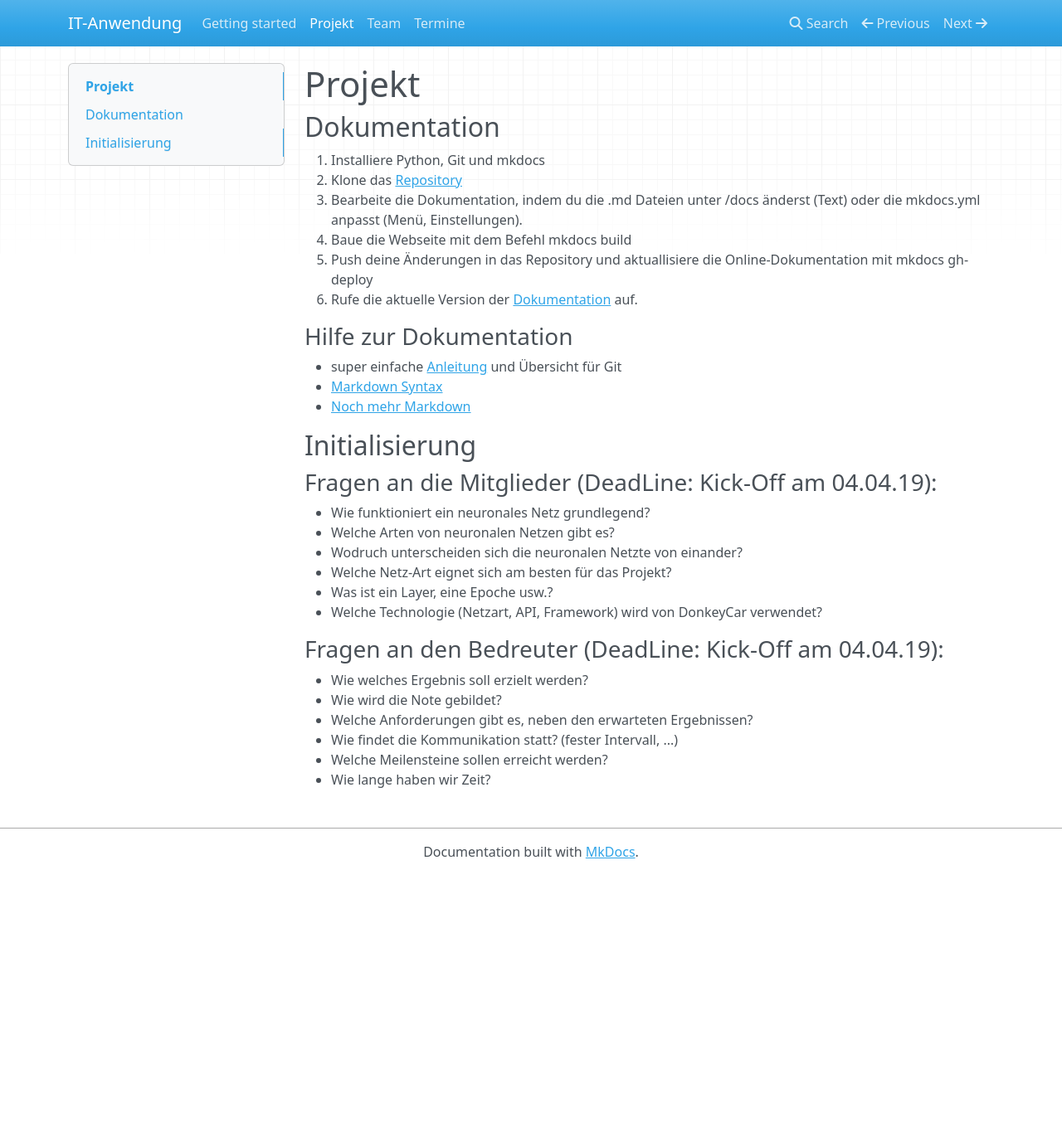
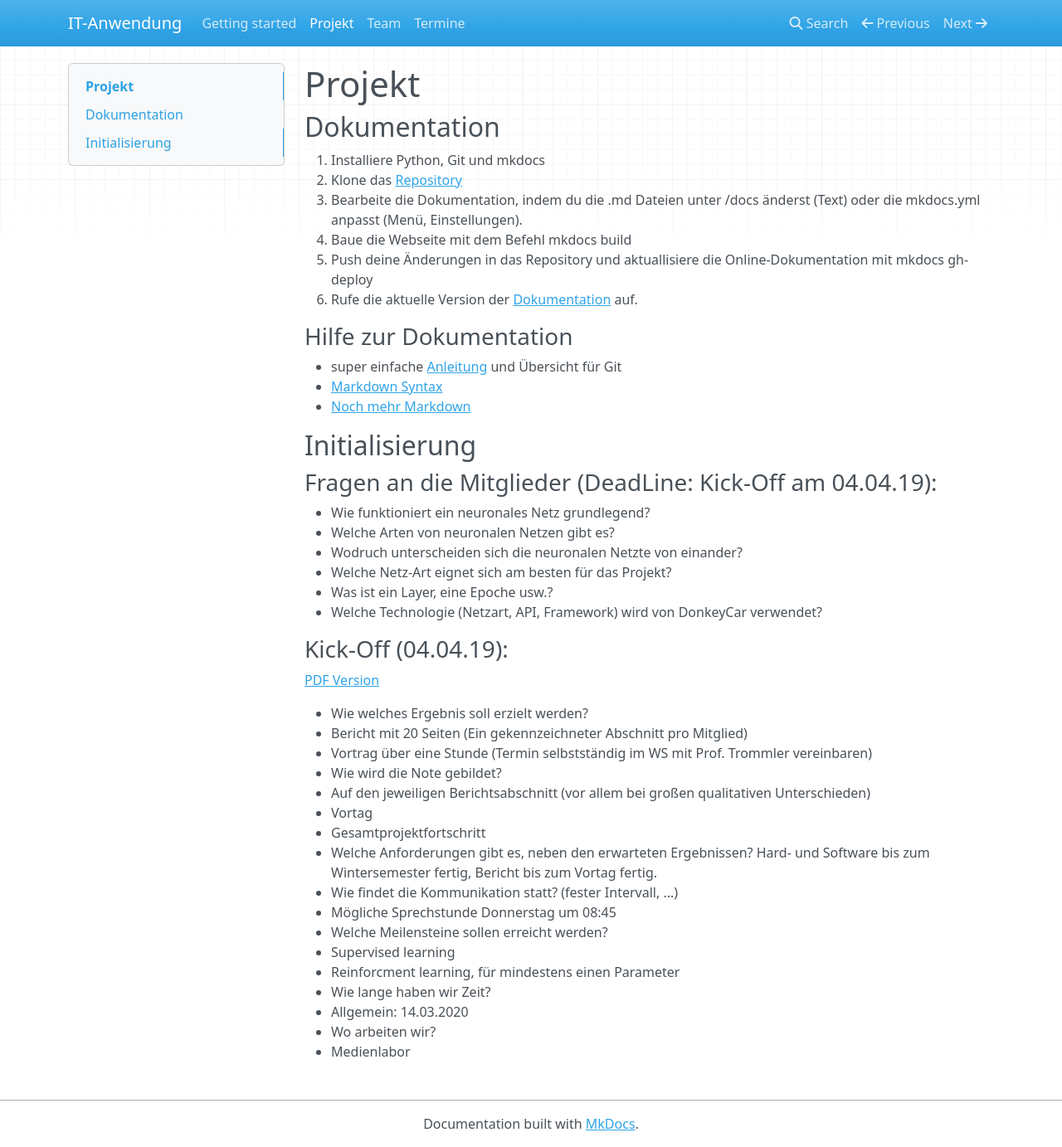
Before and after one commit to bohniti/autonomous_rc_car, an MkDocs documentation site: the page built from docs/project.md, in a window 1280 px wide and 1383 px high. Shown: the whole window at 83% size. Built offline with MkDocs 1.6.1, drawn with Linux system fonts in a browser that asks for light colours; nearby versions of some CDN libraries.

Commit message:
Added Kick-Off Data in projects.md incl. answers)

```diff
--- a/docs/project.md
+++ b/docs/project.md
@@ -23,10 +23,25 @@
 * Was ist ein Layer, eine Epoche usw.?
 * Welche Technologie (Netzart, API, Framework) wird von DonkeyCar verwendet?
 
-###Fragen an den Bedreuter (DeadLine: Kick-Off am 04.04.19):
+###Kick-Off (04.04.19):
+
+[PDF Version](/data/kick_off.pdf)
+
 * Wie welches Ergebnis soll erzielt werden?
+  * Bericht mit 20 Seiten (Ein gekennzeichneter Abschnitt pro Mitglied)
+  * Vortrag über eine Stunde (Termin selbstständig im WS mit Prof. Trommler vereinbaren)
 * Wie wird die Note gebildet?
+  * Auf den jeweiligen Berichtsabschnitt (vor allem bei großen qualitativen Unterschieden)
+  * Vortag
+  * Gesamtprojektfortschritt
 * Welche Anforderungen gibt es, neben den erwarteten Ergebnissen?
+Hard- und Software bis zum Wintersemester fertig, Bericht bis zum Vortag fertig.
 * Wie findet die Kommunikation statt? (fester Intervall, ...)
+  * Mögliche Sprechstunde Donnerstag um 08:45
 * Welche Meilensteine sollen erreicht werden?
+  1. Supervised learning
+  2. Reinforcment learning, für mindestens einen Parameter
 * Wie lange haben wir Zeit?
+  * Allgemein: 14.03.2020
+* Wo arbeiten wir?
+  * Medienlabor
```
Also changed, not shown: 1 other file.
